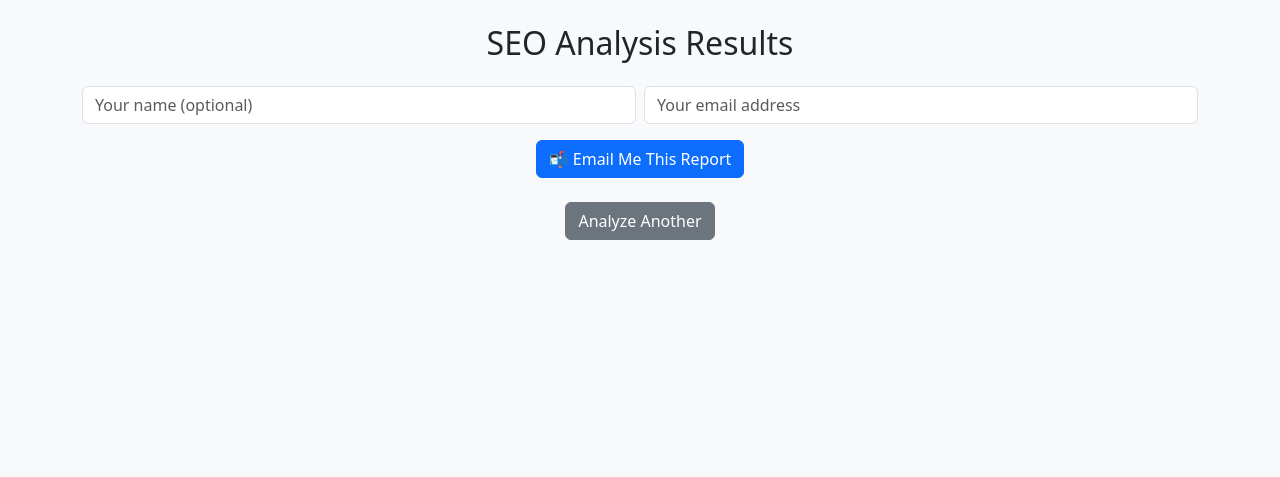
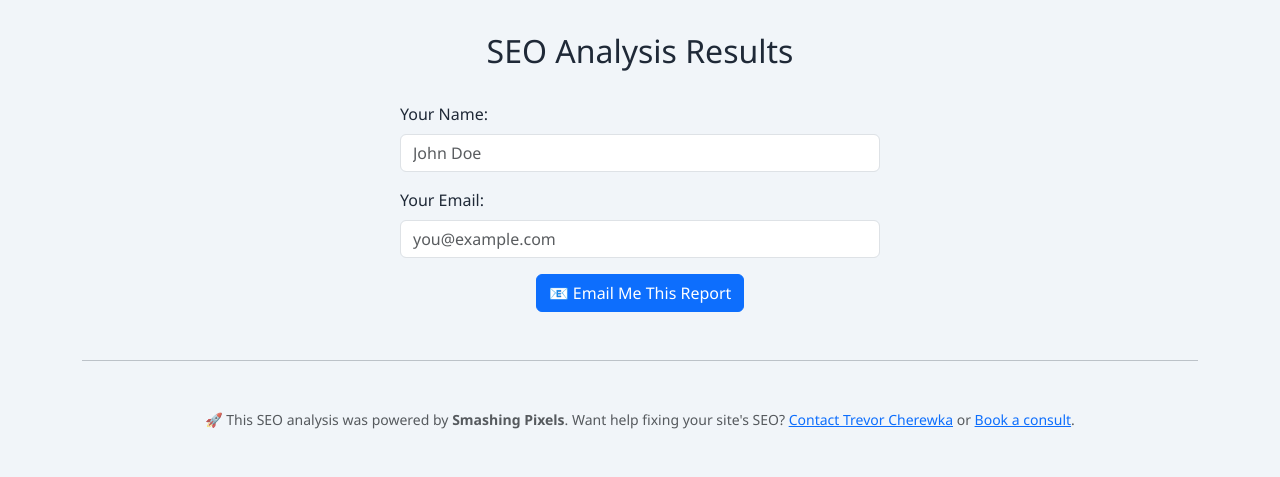
Before and after one commit to SmashingPixelsTools/seo-webscraper, a Flask app: template templates/results.html in a window 1280 px wide. Shown: the top 477 px of the page. Run offline with Flask 3, Linux system fonts and the light colour scheme; the template is opened without the code that fills it, so the values that code supplies are empty.

Commit message:
Add files via upload

```diff
--- a/templates/results.html
+++ b/templates/results.html
@@ -2,99 +2,79 @@
 <html lang="en">
 <head>
   <meta charset="UTF-8">
-  <title>SEO Analysis Results</title>
+  <title>SEO Results</title>
   <link href="https://cdn.jsdelivr.net/npm/bootstrap@5.3.0/dist/css/bootstrap.min.css" rel="stylesheet">
   <style>
-    .truncate {
-      max-height: 4.5em;
-      overflow: hidden;
-      position: relative;
+    body {
+      background: #f1f5f9; color: #1f2937; padding: 2rem;
+      font-family: 'Segoe UI', sans-serif;
     }
-    .truncate::after {
-      content: "...";
-      position: absolute;
-      bottom: 0;
-      right: 0;
-      background: linear-gradient(to right, transparent, #fff 50%);
-      padding-left: 20px;
+    .result-card {
+      background: #fff; border-radius: 0.75rem;
+      box-shadow: 0 4px 10px rgba(0,0,0,0.1);
+      padding: 2rem; margin-bottom: 2rem;
     }
-    .suggestion-box {
-      background-color: #fff3cd;
-      border-left: 4px solid #ffc107;
-      padding: 1em;
-      border-radius: 4px;
-      margin-top: 1em;
+    .suggestions {
+      background: #fff3cd; border-left: 4px solid #ffecb5;
+      padding: 1rem; border-radius: 0.5rem;
+    }
+    .form-footer {
+      max-width: 480px; margin: 2rem auto;
     }
   </style>
 </head>
-<body class="bg-light">
-  <div class="container py-4">
-    <h2 class="mb-4 text-center">SEO Analysis Results</h2>
-
-    {% if message %}
-      <div class="alert alert-success text-center" role="alert">
-        {{ message }}
-      </div>
-    {% endif %}
-
+<body>
+  <div class="container">
+    <h2 class="text-center mb-4">SEO Analysis Results</h2>
     {% for row in data %}
-      <div class="card mb-4">
-        <div class="card-body">
-          <h5><a href="{{ row.url }}" target="_blank">{{ row.url }}</a></h5>
-          <p><strong>Title:</strong>
-            <span class="truncate d-block" id="title-{{ loop.index }}">{{ row.title }}</span>
-            {% if row.title|length > 120 %}
-              <a href="#" data-bs-toggle="collapse" data-bs-target="#fulltitle-{{ loop.index }}">Show more</a>
-              <div class="collapse mt-1" id="fulltitle-{{ loop.index }}">
-                <div>{{ row.title }}</div>
-              </div>
-            {% endif %}
-          </p>
-          <p><strong>Meta Description:</strong>
-            <span class="truncate d-block" id="meta-{{ loop.index }}">{{ row.meta_description }}</span>
-            {% if row.meta_description|length > 120 %}
-              <a href="#" data-bs-toggle="collapse" data-bs-target="#fullmeta-{{ loop.index }}">Show more</a>
-              <div class="collapse mt-1" id="fullmeta-{{ loop.index }}">
-                <div>{{ row.meta_description }}</div>
-              </div>
-            {% endif %}
-          </p>
+    <div class="result-card">
+      <p><a href="{{ row.url }}" target="_blank">{{ row.url }}</a></p>
+      <p><strong>Title:</strong> {{ row.title }}</p>
+      <p><strong>Meta Description:</strong> {{ row.meta_description }}</p>
       <p><strong>H1:</strong> {{ row.h1 }}</p>
       <p><strong>H2:</strong> {{ row.h2 }}</p>
       <p><strong>H3:</strong> {{ row.h3 }}</p>
       <p><strong>H4:</strong> {{ row.h4 }}</p>
-
-          <div class="suggestion-box">
+      {% if row.suggestions %}
+      <div class="suggestions mt-3">
         <strong>Suggestions:</strong>
-            <ul class="mb-0">
+        <ul>
           {% for tip in row.suggestions %}
           <li>{{ tip }}</li>
           {% endfor %}
         </ul>
       </div>
-        </div>
+      {% endif %}
     </div>
     {% endfor %}
 
-    <form action="/send_report" method="post" class="mt-4">
-      <div class="row g-2 mb-3">
-        <div class="col-md-6">
-          <input type="text" name="name" class="form-control" placeholder="Your name (optional)">
+    {% if message %}
+    <div class="alert alert-info text-center">{{ message }}</div>
+    {% endif %}
+
+    <form action="/send_report" method="post" class="form-footer">
+      <div class="mb-3">
+        <label for="name" class="form-label">Your Name:</label>
+        <input type="text" name="name" class="form-control" required placeholder="John Doe">
       </div>
-        <div class="col-md-6">
-          <input type="email" name="email" class="form-control" placeholder="Your email address" required>
-        </div>
+      <div class="mb-3">
+        <label for="email" class="form-label">Your Email:</label>
+        <input type="email" name="email" class="form-control" required placeholder="you@example.com">
       </div>
       <div class="text-center">
-        <button type="submit" class="btn btn-primary">📬 Email Me This Report</button>
+        <button type="submit" class="btn btn-primary">
+          📧 Email Me This Report
+        </button>
       </div>
     </form>
 
-    <div class="text-center mt-4">
-      <a href="/" class="btn btn-secondary">Analyze Another</a>
+    <hr class="my-5">
+    <p class="text-center text-muted small">
+      🚀 This SEO analysis was powered by <strong>Smashing Pixels</strong>.
+      Want help fixing your site's SEO?
+      <a href="mailto:trevor@smashingpixels.ca">Contact Trevor Cherewka</a> or
+      <a href="https://calendly.com/trevorcherewka">Book a consult</a>.
+    </p>
   </div>
-  </div>
-
-  <script src="https://cdn.jsdelivr.net/npm/bootstrap@5.3.0/dist/js/bootstrap.bundle.min.js"></script>
 </body>
 </html>
```
Also changed, not shown: templates/index.html (+7 -22 lines). Lines whose indentation alone changed are shown as unchanged.
